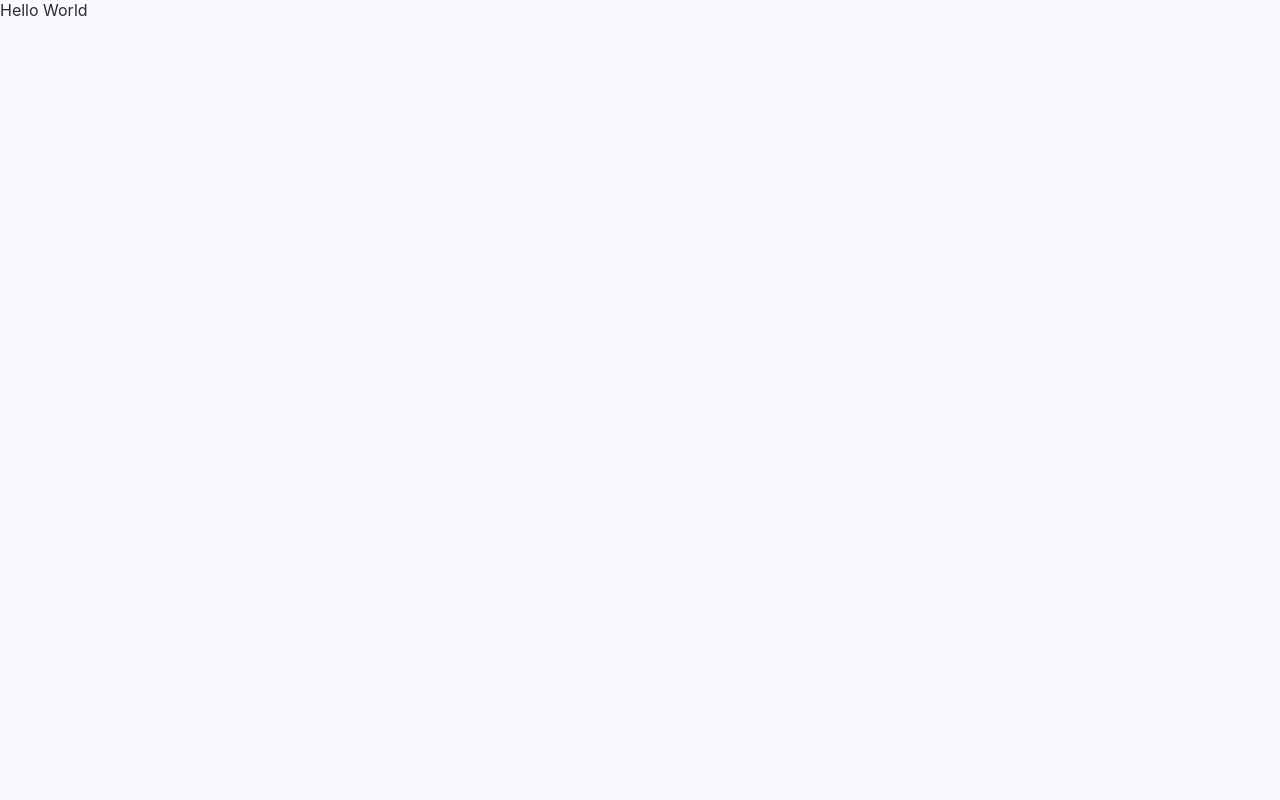
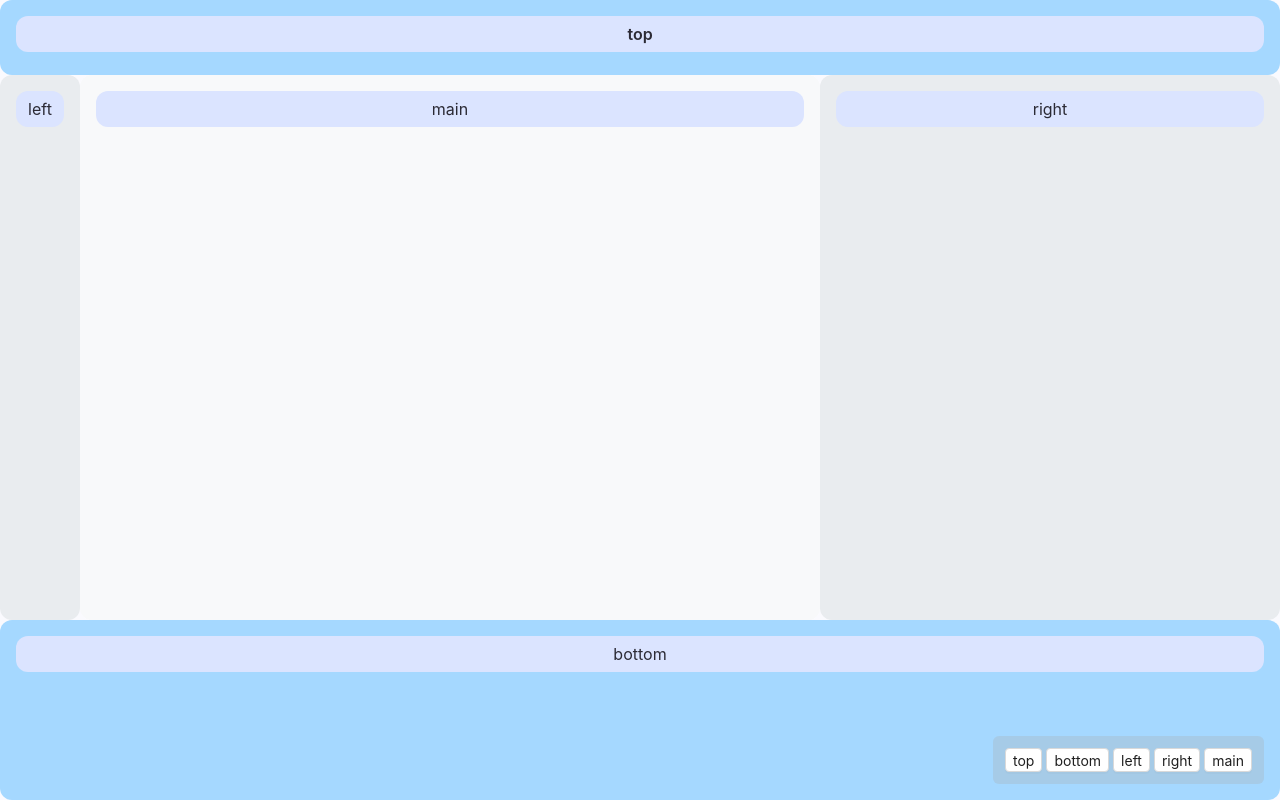
Before and after one commit to jsteenkamp/antd-react-typescript, a React (Create React App) app: page / in a window 1280 px wide. Built offline with nearby package versions, Linux system fonts and the light colour scheme.

Commit message:
Get antd v5 working - do I even need craco?

```diff
--- a/craco.config.js
+++ b/craco.config.js
@@ -1,5 +1,7 @@
+/*
 const CracoAntDesignPlugin = require('craco-antd');
 
 module.exports = {
   plugins: [{ plugin: CracoAntDesignPlugin }],
 };
+*/
--- a/package.json
+++ b/package.json
@@ -7,7 +7,7 @@
     "@ant-design/charts": "^1.4.2",
     "@ant-design/icons": "^4.7.0",
     "@craco/craco": "^6.4.5",
-    "antd": "^5.0.0-alpha.33",
+    "antd": "^5.0.0-beta.0",
     "craco-antd": "^2.0.0",
     "lodash": "^4.17.21",
     "react": "^18.2.0",
--- a/src/index.tsx
+++ b/src/index.tsx
@@ -5,6 +5,7 @@ import { RecoilRoot } from 'recoil';
 import { ErrorFallback, Loading } from './components/common';
 import './css/index.css';
 import { Views } from './views';
+// import 'antd';
 
 const root = ReactDOM.createRoot(document.getElementById('root') as HTMLElement);
 root.render(
--- a/src/views/start/start.module.less
+++ b/src/views/start/start.module.css
@@ -21,13 +21,14 @@
   font-weight: 600;
 }
 
+/* container "mixin" */
 .container {
   border-radius: var(--container-border-radius);
   transition: all 0.25s ease, opacity 0.15s ease;
 }
 
 .top {
-  .container;
+  composes: container;
   position: absolute;
   top: 0;
   right: 0;
@@ -37,7 +38,7 @@
 }
 
 .left {
-  .container;
+  composes: container;
   position: absolute;
   top: var(--header-height);
   bottom: var(--footer-height);
@@ -47,7 +48,7 @@
 }
 
 .main {
-  .container;
+  composes: container;
   position: absolute;
   top: var(--header-height);
   bottom: var(--footer-height);
@@ -57,7 +58,7 @@
 }
 
 .right {
-  .container;
+  composes: container;
   position: absolute;
   top: var(--header-height);
   bottom: var(--footer-height);
@@ -67,7 +68,7 @@
 }
 
 .bottom {
-  .container;
+  composes: container;
   position: absolute;
   bottom: 0;
   height: var(--footer-height);
--- a/src/views/start/start.tsx
+++ b/src/views/start/start.tsx
@@ -2,20 +2,10 @@ import { Button } from 'antd';
 import { useRef } from 'react';
 import { useRecoilState, useRecoilValue } from 'recoil';
 import { layoutState } from '../../state/layout';
-import styles from './start.module.less';
+import styles from './start.module.css';
 
 const PANELS: string[] = ['top', 'bottom', 'left', 'right', 'main'];
 
-export const Start = () => {
-  console.log(styles);
-  return (
-    <div className={`${styles['layout-wrapper']}`}>
-      Hello World
-    </div>
-  );
-};
-
-/*
 const PanelButton = ({ panel }: { panel: string }) => {
   const buttonRef = useRef<string[]>([]);
   const [panels, setPanels] = useRecoilState(layoutState);
@@ -82,4 +72,3 @@ export const Start = () => {
     </div>
   );
 };
-*/
```
Also changed, not shown: 1 other file (tests, documents, lock files or other folders).
